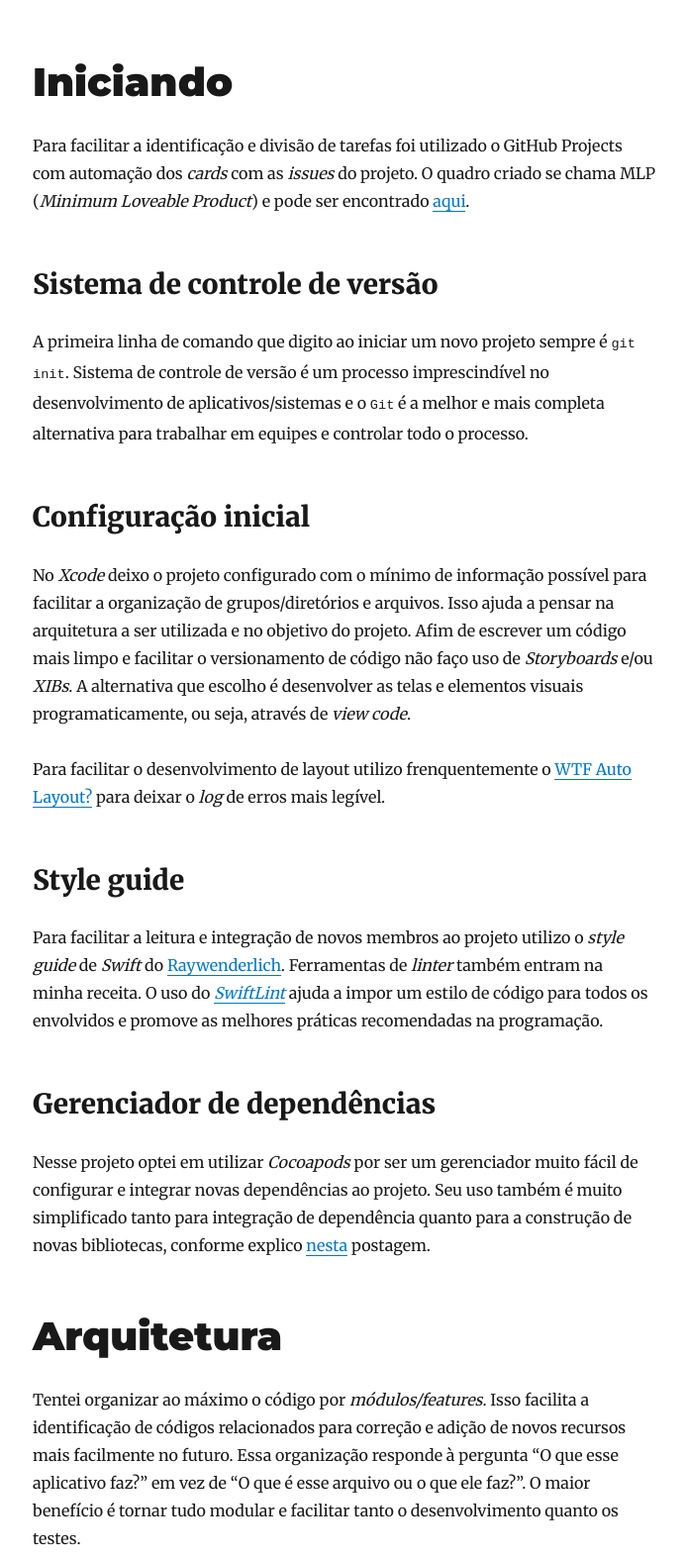
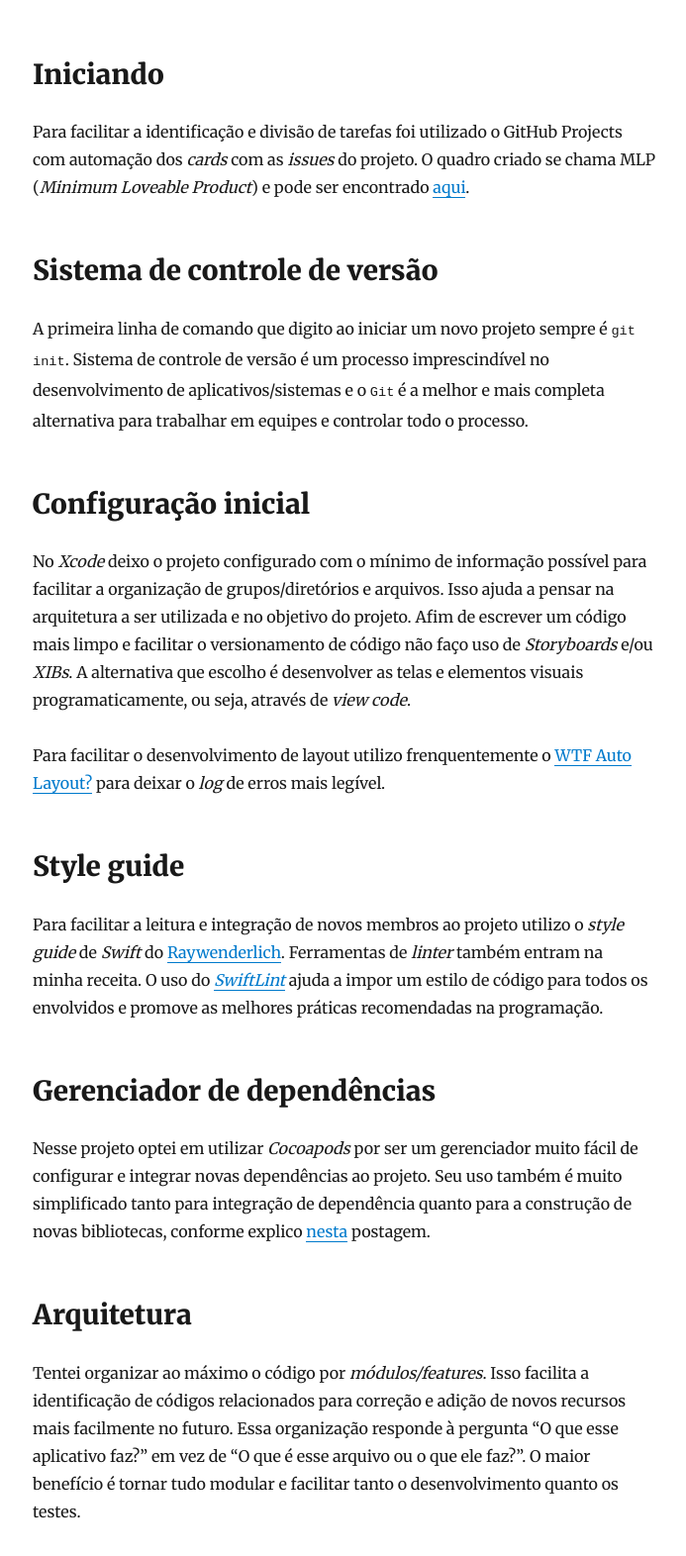
Before and after one commit to felipemendes/felipemendes.github.io, a Gatsby site: page /pet-project-chuck-facts/pet-project-chuck-facts/ in a window 1280 px wide. Shown: the part 918-2490 px from the top of the page at 99% size, without its empty margins (292-985 px from the left). Built offline with nearby package versions, Linux system fonts and the light colour scheme; Gatsby itself is replaced by a stand-in of ours; some packages are replaced by stand-ins of ours.

Commit message:
Update 'pet-project-chuck-facts'

```diff
--- a/content/blog/pet-project-chuck-facts/pet-project-chuck-facts.md
+++ b/content/blog/pet-project-chuck-facts/pet-project-chuck-facts.md
@@ -14,7 +14,7 @@ Esse é o resultado final:
 
 ![Chuck Facts](chuck-facts.png)
 
-# Iniciando
+## Iniciando
 
 Para facilitar a identificação e divisão de tarefas foi utilizado o GitHub Projects com automação dos *cards* com as *issues* do projeto. O quadro criado se chama MLP (*Minimum Loveable Product*) e pode ser encontrado [aqui](https://github.com/felipemendes/ChuckFacts/projects/1).
 
@@ -36,7 +36,7 @@ Para facilitar a leitura e integração de novos membros ao projeto utilizo o *s
 
 Nesse projeto optei em utilizar *Cocoapods* por ser um gerenciador muito fácil de configurar e integrar novas dependências ao projeto. Seu uso também é muito simplificado tanto para integração de dependência quanto para a construção de novas bibliotecas, conforme explico [nesta](https://felipemendes.netlify.com/bibliotecas-com-cocoapods/bibliotecas-com-cocoapods/) postagem.
 
-# Arquitetura
+## Arquitetura
 
 Tentei organizar ao máximo o código por *módulos/features*. Isso facilita a identificação de códigos relacionados para correção e adição de novos recursos mais facilmente no futuro. Essa organização responde à pergunta “O que esse aplicativo faz?” em vez de “O que é esse arquivo ou o que ele faz?”. O maior benefício é tornar tudo modular e facilitar tanto o desenvolvimento quanto os testes.
 
```
